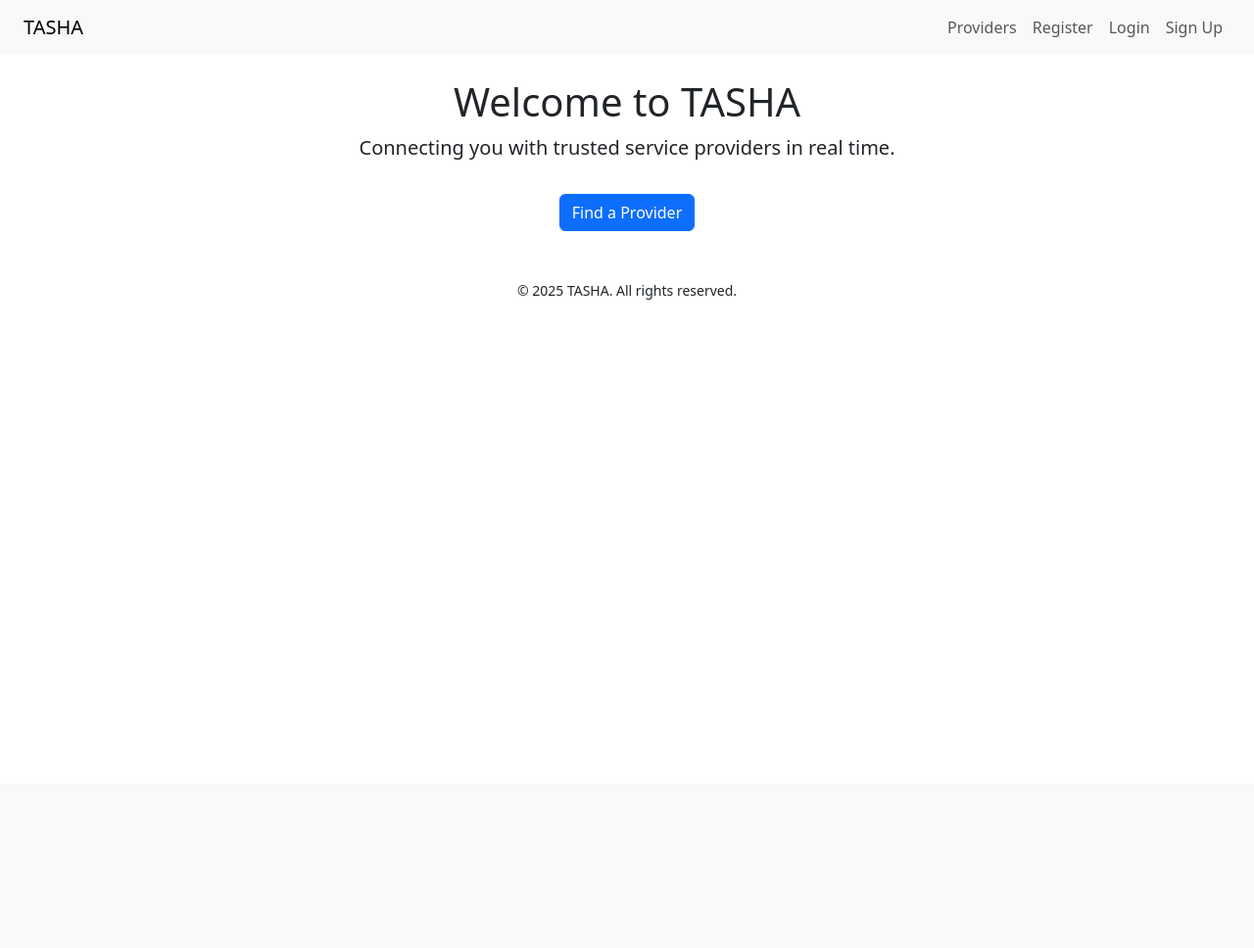
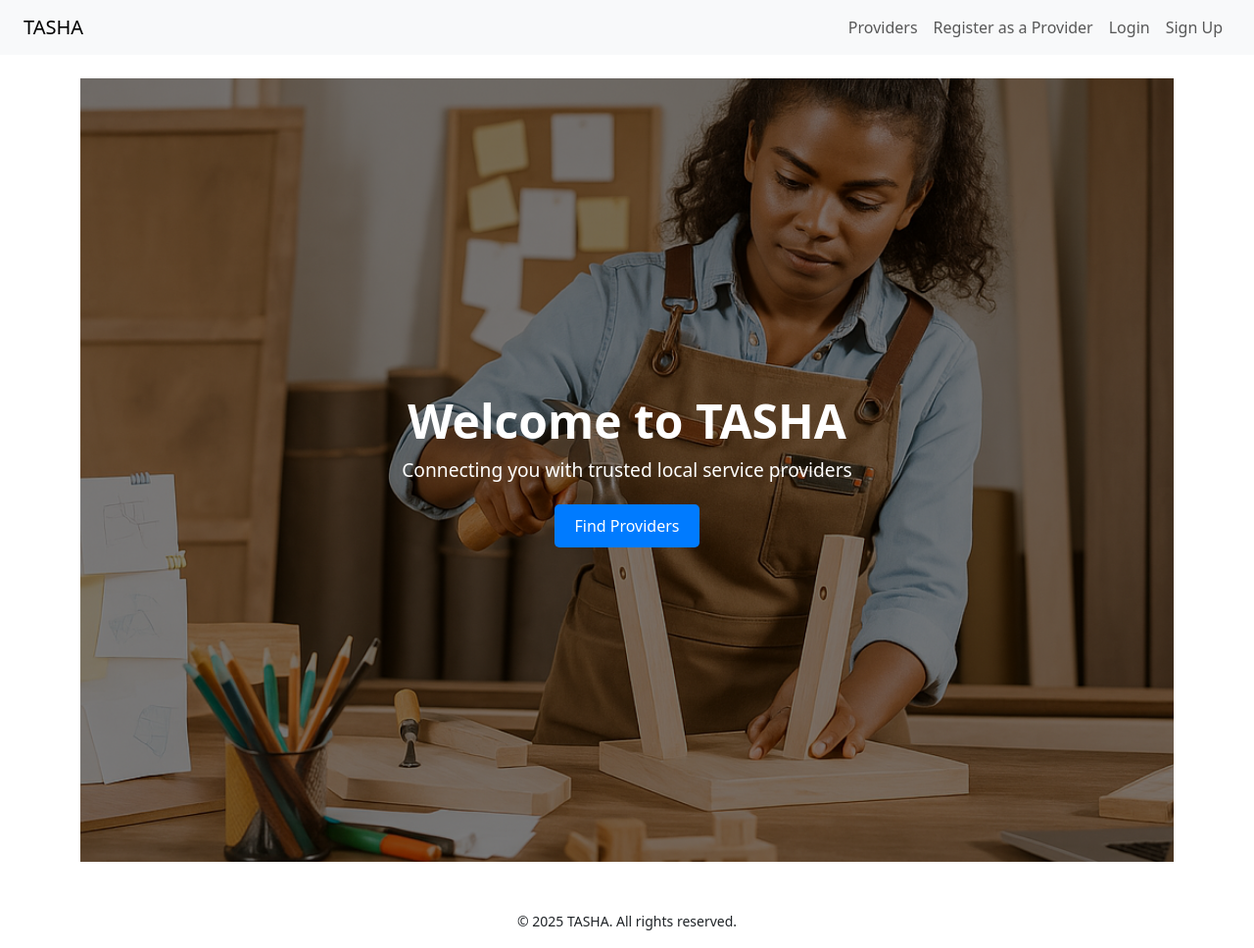
Before and after one commit to testedtechs/tasha-myPLP, a Django app: page / in a window 1280 px wide. Shown: the whole page at 98% size. Before the commit the page ends 306 px from the top, so only its background shows below. Run offline with Django 4.2, Linux system fonts and the light colour scheme.

Commit message:
Updated README with latest changes 3

```diff
--- a/templates/base.html
+++ b/templates/base.html
@@ -1,3 +1,5 @@
+{% load static %}
+
 <!DOCTYPE html>
 <html lang="en">
 <head>
@@ -7,7 +9,7 @@
 </head>
 <body>
   <nav class="navbar navbar-expand-lg navbar-light bg-light px-4">
-  <a class="navbar-brand" href="{% url 'home' %}">TASHA</a>
+  <a class="navbar-brand logo" href="{% url 'home' %}">TASHA</a>
 
   <div class="collapse navbar-collapse">
     <ul class="navbar-nav ms-auto align-items-center">
@@ -17,7 +19,7 @@
       </li>
 
       <li class="nav-item">
-        <a class="nav-link" href="{% url 'register_provider' %}">Register</a>
+        <a class="nav-link" href="{% url 'register_provider' %}">Register as a Provider</a>
       </li>
 
       {% if user.is_authenticated %}
--- a/templates/home.html
+++ b/templates/home.html
@@ -1,45 +1,66 @@
 {% extends 'base.html' %}
+{% load static %}
 
-{% block title %}Home | TASHA{% endblock %}
 
 {% block content %}
-  <div class="text-center mt-4">
-    <h1>Welcome to TASHA</h1>
-    <p class="lead">Connecting you with trusted service providers in real time.</p>
-    <a href="{% url 'provider_list' %}" class="btn btn-primary mt-3">Find a Provider</a>
-  </div>
+<style>
+    .hero {
+        background-image: url("{% static 'images/hero-bg.png' %}");
+        background-size: cover;
+        background-position: center;
+        height: 100vh;
+        display: flex;
+        align-items: center;
+        justify-content: center;
+        text-align: center;
+        color: white;
+        position: relative;
+    }
+
+    .hero h1 {
+        font-size: 3rem;
+        font-weight: bold;
+    }
+
+    .hero p {
+        font-size: 1.2rem;
+        margin-bottom: 20px;
+    }
+
+    .hero .btn {
+        background-color: #007bff;
+        color: white;
+        padding: 10px 20px;
+        border: none;
+        font-size: 1rem;
+        border-radius: 5px;
+        text-decoration: none;
+    }
+
+    .hero .btn:hover {
+        background-color: #0056b3;
+    }
+
+    .overlay {
+        position: absolute;
+        top: 0;
+        left: 0;
+        width: 100%;
+        height: 100%;
+        background-color: rgba(0, 0, 0, 0.5); /* darken image */
+    }
+
+    .hero-content {
+        z-index: 2;
+    }
+</style>
+
+<div class="hero">
+    <div class="overlay"></div>
+    <div class="hero-content">
+        <h1>Welcome to TASHA</h1>
+        <p>Connecting you with trusted local service providers</p>
+        <a href="{% url 'provider_list' %}" class="btn">Find Providers</a>
+    </div>
+</div>
 {% endblock %}
-
-
-<!--
-
-<!DOCTYPE html>
-<html>
-<head>
-    <title>Available Service Providers</title>
-</head>
-<body>
-    {% if user.is_authenticated %}
-  Logged in as {{ user.username }} | <a href="{% url 'logout' %}">Logout</a>
-{% else %}
-  <a href="{% url 'login' %}">Login</a> | <a href="{% url 'signup' %}">Sign Up</a>
-{% endif %}
-
-    <h1>Available Service Providers</h1>
-
-    {% if service_providers %}
-        <ul>
-        {% for provider in service_providers %}
-            <li>
-                <strong>{{ provider.name }}</strong> - {{ provider.service_type }}
-                {% if provider.verified %}✔️{% endif %}
-                <br>Phone: {{ provider.phone }}
-                <br>Rating: {{ provider.rating }}
-            </li>
-        {% endfor %}
-        </ul>
-    {% else %}
-        <p>No service providers available yet.</p>
-    {% endif %}
-</body>
-</html> -->
```
Also changed, not shown: services/static/images/hero-bg.png (added).
